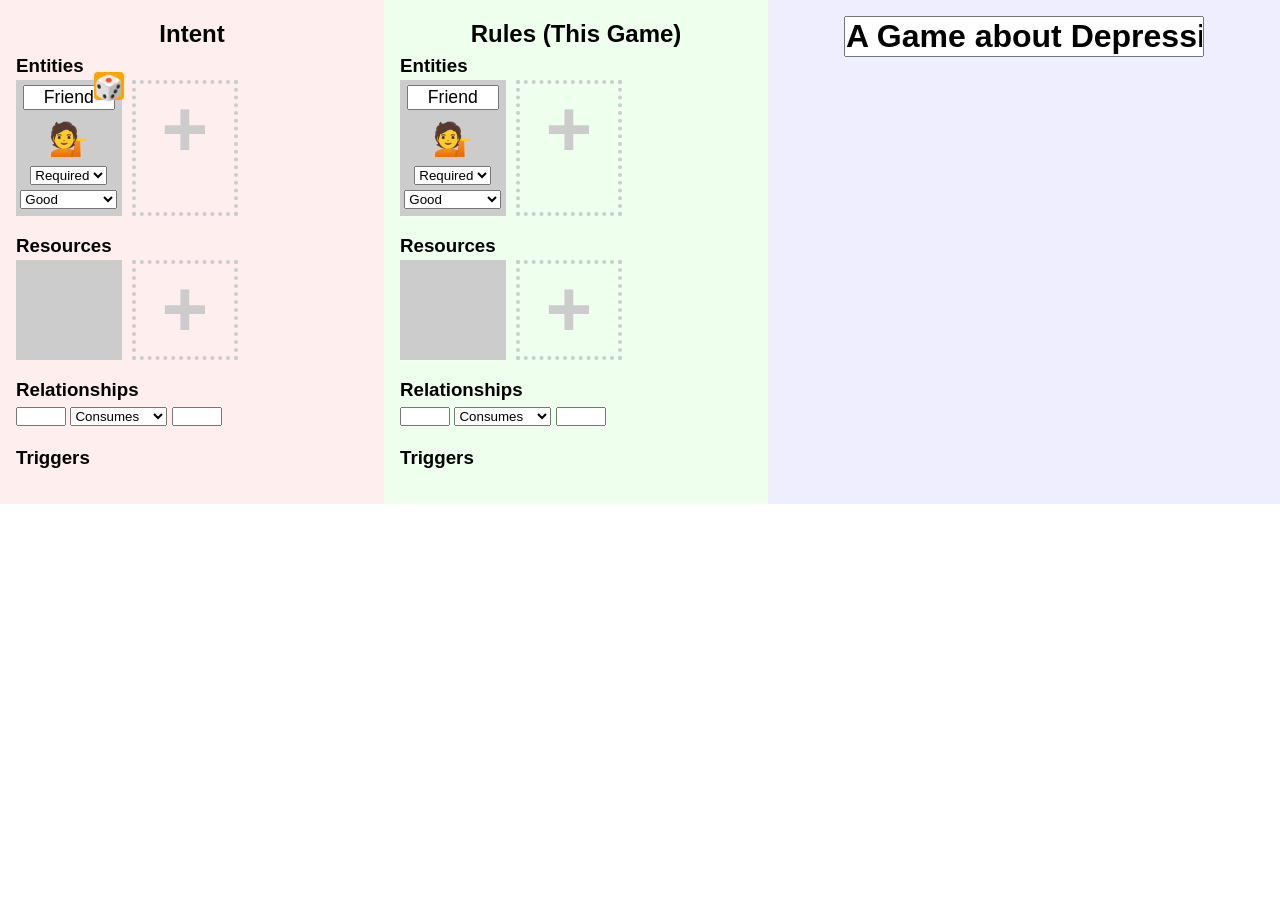
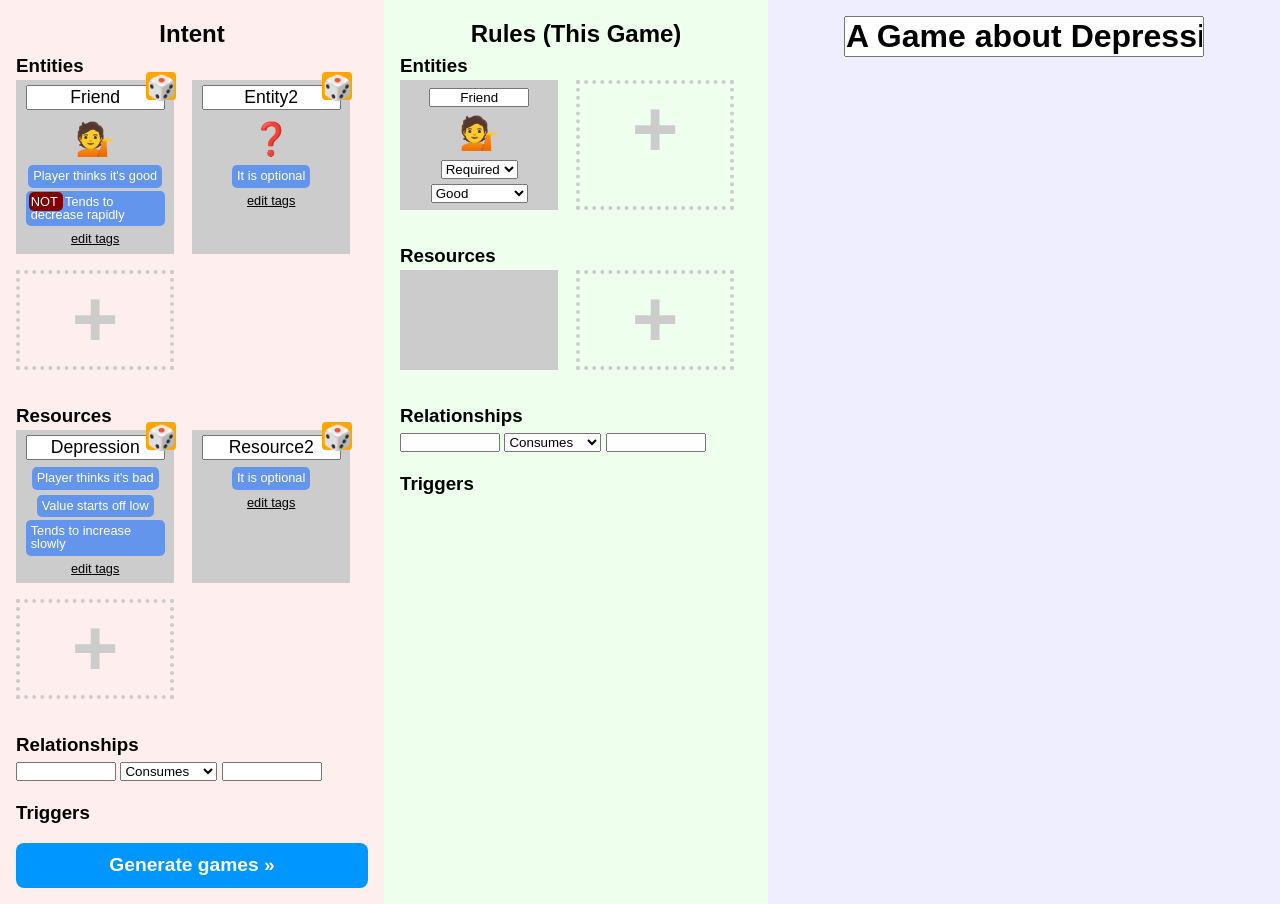
Before and after one commit to ExpressiveIntelligence/Germinate, a plain HTML site: page new.html in a window 1280 px wide. Before the commit the page ends 800 px from the top, so only its background shows below. Drawn offline with Linux system fonts and the light colour scheme.

Commit message:
Add more functionality to sketchy UI

```diff
--- a/new.html
+++ b/new.html
@@ -38,8 +38,9 @@
   }
   .thing {
     background: #ccc;
-    width: 30%;
-    margin-right: 3%;
+    width: 45%;
+    margin-bottom: 1rem;
+    margin-right: 5%;
     min-height: 100px;
     padding: 5px 2px;
     position: relative;
@@ -55,7 +56,7 @@
     font-weight: bold;
   }
   input[type="text"] {
-    width: 50px;
+    width: 100px;
   }
   h2 {
     text-align: center;
@@ -71,7 +72,7 @@
     text-align: center;
     width: 75% !important;
   }
-  .entity-name {
+  .thing-name {
     /*background: transparent;
     border: none;
     border-bottom: 2px dotted #aaa;*/
@@ -85,13 +86,80 @@
   .randomize {
     background: orange;
     border-radius: 4px;
+    cursor: pointer;
+    font-size: 1.5rem;
+    line-height: 1;
     padding: 0;
-    line-height: 1;
     padding-top: 4px;
     position: absolute;
-    font-size: 1.5rem;
     right: -2px;
     top: -8px;
+  }
+  .generate-games {
+    background: rgb(0,150,255);
+    border-radius: .5rem;
+    color: white;
+    cursor: pointer;
+    font-size: 1.2rem;
+    font-weight: bold;
+    padding: .5rem;
+    text-align: center;
+  }
+  .tag {
+    background-color: cornflowerblue;
+    border-radius: 5px;
+    color: white;
+    display: inline-block;
+    font-size: .8rem;
+    padding: 5px;
+    margin-bottom: 3px;
+    line-height: 1;
+    text-align: left;
+    max-width: 90%;
+  }
+  .tag.negated:before {
+    background: maroon;
+    border-radius: 5px;
+    padding: 2px;
+    content: "NOT ";
+    color: white;
+    position: relative;
+    left: -2px;
+  }
+  .edit-tags {
+    cursor: pointer;
+    display: block;
+    font-size: .8rem;
+    text-decoration: underline;
+  }
+  .tag-editor {
+    background: #dee;
+    border: 2px solid maroon;
+    border-radius: 1rem;
+    border-top-left-radius: 0;
+    position: absolute;
+    left: 90%;
+    padding: 1rem;
+    top: 0;
+    text-align: left;
+    line-height: 1;
+    width: 300px;
+    z-index: 10000;
+  }
+  .tag-family:not(:last-child) {
+    margin-bottom: 1rem;
+  }
+  .tag-family .tag {
+    cursor: pointer;
+    margin-right: 0.25rem;
+  }
+  .close-tag-editor {
+    cursor: pointer;
+    position: absolute;
+    top: .5rem;
+    right: .5rem;
+    color: red;
+    font-weight: bold;
   }
   /*h4 {
     font-size: 1rem;
@@ -106,30 +174,14 @@
         <h2>Intent</h2>
         <section class="entities">
           <h3>Entities</h3>
-          <div class="things-list">
-            <div class="thing entity">
-              <input type="text" class="entity-name" value="Friend">
-              <div class="randomize">🎲</div>
-              <div class="entity-icon">💁</div>
-              <select name="" id="">
-                <option value="">Required</option>
-                <option value="">Optional</option>
-              </select>
-              <select name="" id="">
-                <option value="">Good</option>
-                <option value="">Neutral</option>
-                <option value="">Bad</option>
-                <option value="">Complicated</option>
-                <option value="">Surprise me</option>
-              </select>
-            </div>
+          <div id="intentEntitiesList" class="things-list">
             <div class="thing entity new-button">+</div>
           </div>
         </section>
         <section class="resources">
           <h3>Resources</h3>
-          <div class="things-list">
-            <div class="thing resource"></div>
+          <div id="intentResourcesList" class="things-list">
+            <!--<div class="thing resource"></div>-->
             <div class="thing resource new-button">+</div>
           </div>
         </section>
@@ -150,6 +202,7 @@
         <section class="triggers">
           <h3>Triggers</h3>
         </section>
+        <div class="generate-games">Generate games »</div>
       </div>
       <div class="thisgamerules">
         <h2>Rules (This Game)</h2>
@@ -205,5 +258,6 @@
     </div>
     <div class="intent-navigator"></div>
   </main>
+  <script src="new.js"></script>
 </body>
 </html>
--- /dev/null
+++ b/new.js
@@ -0,0 +1,173 @@
+function upcaseFirst(s) {
+  return s.charAt(0).toUpperCase() + s.slice(1);
+}
+
+let tagFamilies = {
+  optional: {
+    text: 'It is',
+    tags: ['optional'],
+    appliesTo: ['entity', 'resource', 'outcome']
+  },
+  playerAttitude: {
+    text: 'Player thinks it\'s',
+    tags: ['good', 'neutral', 'bad', 'complicated'],
+    appliesTo: ['entity', 'resource', 'outcome']
+  },
+  initialLevel: {
+    text: 'Value starts off',
+    tags: ['full', 'high', 'middling', 'low', 'empty'],
+    appliesTo: ['resource']
+  },
+  tendency: {
+    text: 'Tends to',
+    tags: ['increase rapidly', 'increase slowly', 'stay the same',
+           'decrease slowly', 'decrease rapidly', 'fluctuate wildly'],
+    appliesTo: ['resource']
+  }
+};
+
+let exampleIntent = {
+  entities: [
+    {
+      name: "Friend",
+      isRequired: true,
+      icon: "💁",
+      tags: [
+        {family: 'playerAttitude', value: 'good'},
+        {family: 'tendency', value: 'decrease rapidly', isNegated: true}
+      ]
+    },
+    {
+      name: "Entity2",
+      isRequired: false,
+      icon: "❓",
+      tags: [
+        {family: 'optional', value: 'optional'}
+      ]
+    }
+  ],
+  resources: [
+    {
+      name: "Depression",
+      tags: [
+        {family: 'playerAttitude', value: 'bad'},
+        {family: 'initialLevel', value: 'low'},
+        {family: 'tendency', value: 'increase slowly'}
+      ]
+    },
+    {
+      name: "Resource2",
+      tags: [{family: 'optional', value: 'optional'}]
+    }
+  ],
+  relationships: [
+    {
+      lhs: "Friend",
+      type: "collides with",
+      rhs: "Entity2"
+    },
+    {
+      lhs: "Entity2",
+      type: "produces",
+      rhs: "Depression"
+    }
+  ],
+  triggers: []
+}
+
+function createNode(html) {
+  let div = document.createElement('div');
+  div.innerHTML = html;
+  return div.firstChild;
+}
+
+function createEntityNode(entity) {
+  let html = `<div class="thing entity">
+    <input type="text" class="thing-name" value="${entity.name}">
+    <div class="randomize">🎲</div>
+    <div class="entity-icon">${entity.icon}</div>
+    <div class="tags">`;
+  for (let tag of entity.tags) {
+    let tagText = tagFamilies[tag.family].text + ' ' + tag.value;
+    html += `<span class="tag${tag.isNegated ? ' negated' : ''}">${upcaseFirst(tagText.trim())}</span>`
+  }
+  html += `</div><a class="edit-tags">edit tags</a>`;
+  html += `</div>`;
+  return createNode(html);
+}
+
+function createResourceNode(resource) {
+  let html = `<div class="thing resource">
+    <input type="text" class="thing-name" value="${resource.name}">
+    <div class="randomize">🎲</div>
+    <div class="tags">`;
+  for (let tag of resource.tags) {
+    let tagText = tagFamilies[tag.family].text + ' ' + tag.value;
+    html += `<span class="tag${tag.isNegated ? ' negated' : ''}">${upcaseFirst(tagText.trim())}</span>`
+  }
+  html += `</div><a class="edit-tags">edit tags</a>`;
+  html += `</div>`;
+  return createNode(html);
+}
+
+let isTagEditorOpen = false;
+
+function openTagEditor(thingNode) {
+  let thingType;
+  for (let c of thingNode.classList) {
+    console.log(c);
+    if (c === 'entity' || c === 'resource' || c === 'outcome') {
+      thingType = c;
+      break;
+    }
+  }
+
+  if (isTagEditorOpen) return;
+  isTagEditorOpen = true;
+  let html = `<div class="tag-editor">
+    <div class="close-tag-editor">X</div>`;
+  for (let familyName of Object.keys(tagFamilies)) {
+    let family = tagFamilies[familyName];
+    if (family.appliesTo.indexOf(thingType) < 0) {
+      continue;
+    }
+    html += `<div class="tag-family">${family.text}: `;
+    for (let tag of family.tags) {
+      html += `<span class="tag">${tag}</span>`;
+    }
+    html += `</div>`;
+  }
+  html += `</div>`;
+  let node = createNode(html);
+  thingNode.appendChild(node);
+
+  let closeTagEditor = document.querySelector('.close-tag-editor');
+  closeTagEditor.onclick = function() {
+    isTagEditorOpen = false;
+    node.remove();
+  }
+}
+
+for (let entity of exampleIntent.entities) {
+  let node = createEntityNode(entity);
+  intentEntitiesList.lastElementChild.insertAdjacentElement('beforebegin', node);
+}
+for (let resource of exampleIntent.resources) {
+  let node = createResourceNode(resource);
+  intentResourcesList.lastElementChild.insertAdjacentElement('beforebegin', node);
+}
+
+for (let editTagsLink of document.querySelectorAll('.edit-tags')) {
+  editTagsLink.onclick = function() {
+    openTagEditor(editTagsLink.parentNode);
+  };
+}
+
+/*
+for (let relationship of exampleIntent.relationships) {
+  createRelationshipNode(relationship);
+}
+for (let trigger of exampleIntent.triggers) {
+  createTriggerNode(trigger);
+}
+*/
```
